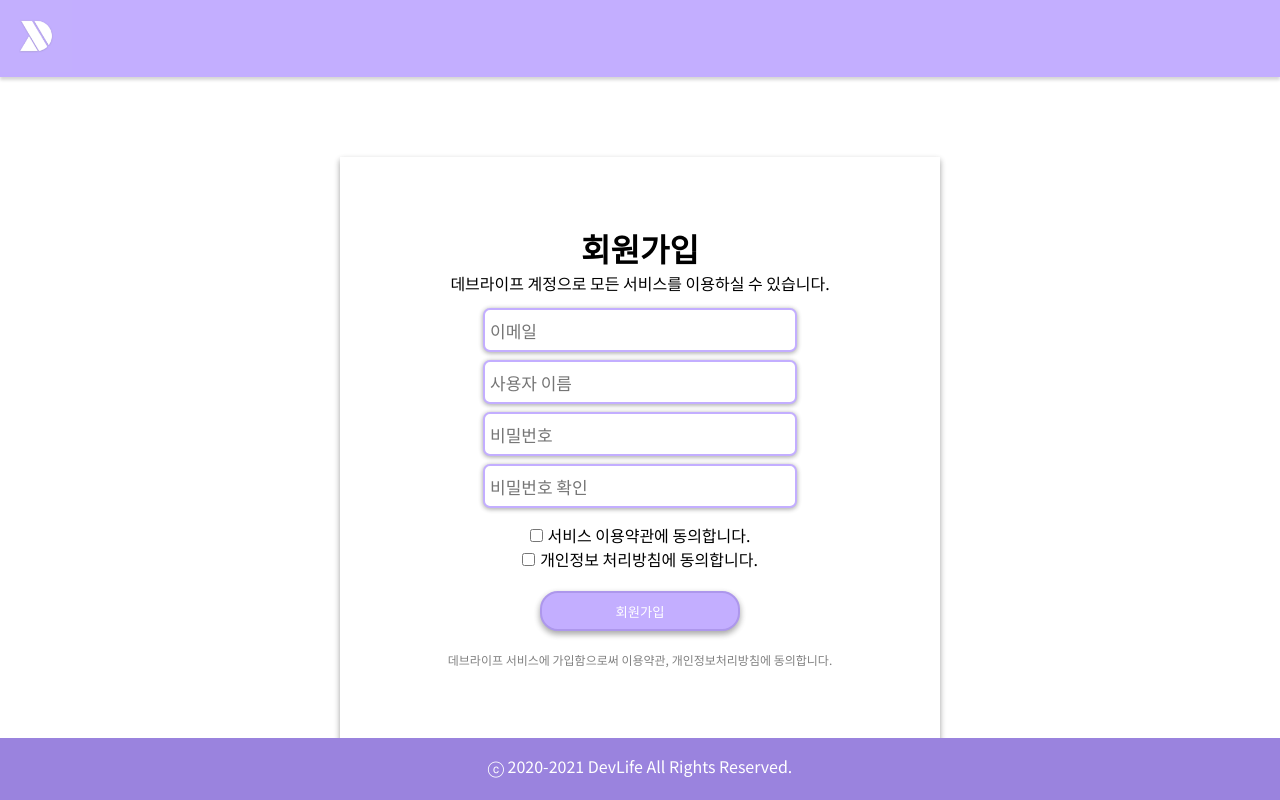
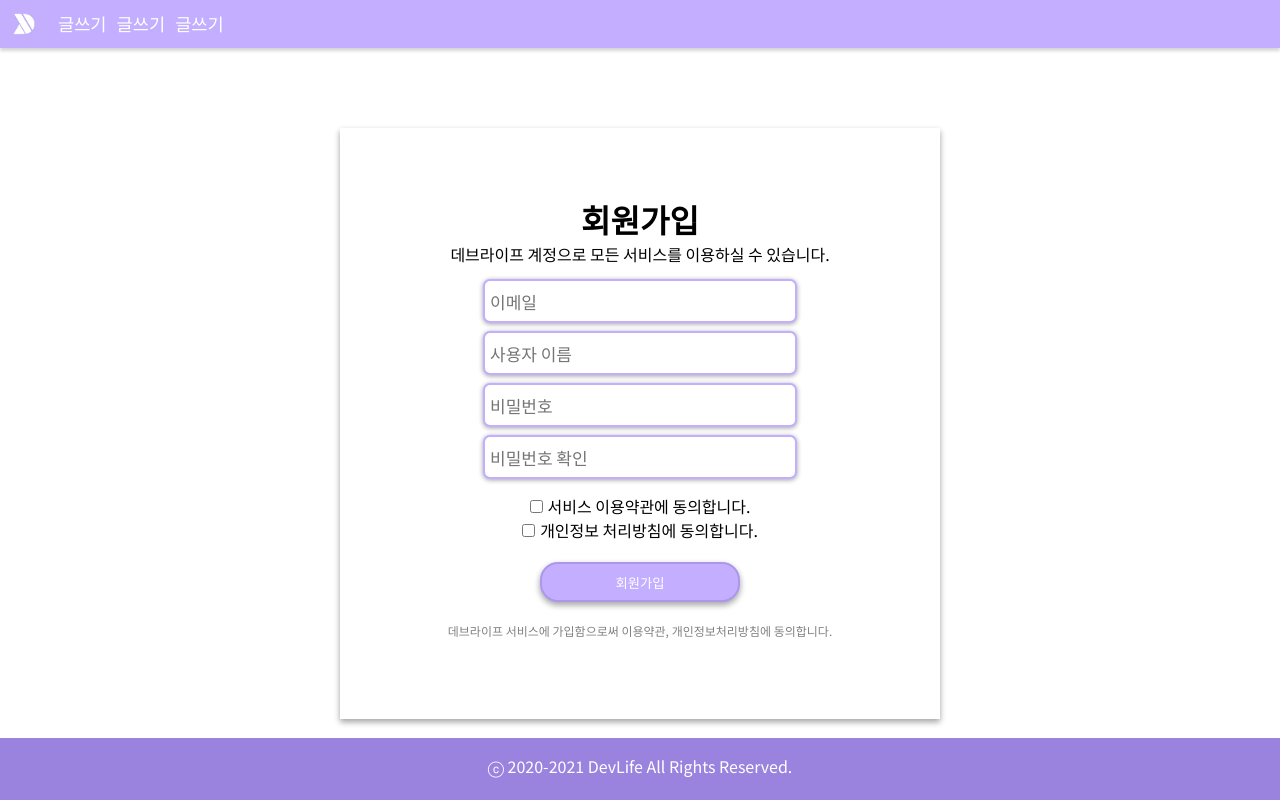
Before and after one commit to 5tarlight/devpub-frontend, a React (Create React App) app: page /register in a window 1280 px wide. Built offline with nearby package versions, Linux system fonts and the light colour scheme; what redux-pender would draw is missing.

Commit message:
header nav

```diff
--- a/src/components/Header/Header.scss
+++ b/src/components/Header/Header.scss
@@ -2,29 +2,7 @@
 
 .header {
   background: $theme-color-0;
-  display: table;
-  table-layout: fixed;
   box-shadow: 0 3px 3px rgba(0, 0, 0, 0.16);
   width: 100%;
-  height: 72px;
-
-  .header-item {
-    text-align: center;
-    padding-top: 1rem;
-    padding-bottom: 1rem;
-    display: table-cell;
-    color: white;
-    text-decoration: none;
-    font-size: 1.1rem;
-    transition: 0.2s;
-
-    &:hover {
-      background-color: $theme-color-1;
-    }
-
-    &.clicked {
-      background: white;
-      color: #5c7cfa;
-    }
-  }
+  height: 48px;
 }
--- a/src/components/Header/Header.tsx
+++ b/src/components/Header/Header.tsx
@@ -1,8 +1,8 @@
 import React, { FC } from 'react';
-import { NavLink } from 'react-router-dom';
 import style from './Header.scss';
 import classNames from 'classnames/bind';
 import HeaderLogo from './HeaderLogo/HeaderLogo';
+import HeaderNav from './HeaderNav/HeaderNav';
 
 const cx = classNames.bind(style);
 
@@ -23,22 +23,12 @@ const Header: FC<Props> = ({ isLoggedIn }) => {
     { to: '/profile', value: '프로필', shouldLoggedIn: 1 },
   ];
 
-  const navs = headerItems
-    .filter(
-      (i) =>
-        i.shouldLoggedIn == 0 ||
-        (i.shouldLoggedIn == -1 && !isLoggedIn) ||
-        (i.shouldLoggedIn == 1 && isLoggedIn),
-    )
-    .map((item, i) => (
-      <NavLink to={item.to} key={i} className={cx('header-item', 'no-drag')}>
-        {item.value}
-      </NavLink>
-    ));
-
   return (
     <header className={cx('header')}>
       <HeaderLogo />
+      <HeaderNav text={'글쓰기'} to={'/write'} />
+      <HeaderNav text={'글쓰기'} to={'/write'} />
+      <HeaderNav text={'글쓰기'} to={'/write'} />
     </header>
   );
 };
--- a/src/components/Header/HeaderLogo/HeaderLogo.scss
+++ b/src/components/Header/HeaderLogo/HeaderLogo.scss
@@ -1,5 +1,6 @@
 .header-logo {
   transition: opacity 0.1s cubic-bezier(0.12, 0, 0.39, 0);
+  float: left;
 
   &:hover {
     cursor: pointer;
--- a/src/components/Header/HeaderLogo/HeaderLogo.tsx
+++ b/src/components/Header/HeaderLogo/HeaderLogo.tsx
@@ -19,8 +19,8 @@ const HeaderLogo = () => {
       onClick={handleClick}
       src={logo}
       alt={'DevPub'}
-      height={'72px'}
-      width={'72px'}
+      height={'48px'}
+      width={'48px'}
     />
   );
 };
--- /dev/null
+++ b/src/components/Header/HeaderNav/HeaderNav.tsx
@@ -0,0 +1,21 @@
+import React, { FC } from 'react';
+import styles from './Headernav.scss';
+import classNames from 'classnames/bind';
+import { NavLink } from 'react-router-dom';
+
+const cx = classNames.bind(styles);
+
+type Props = {
+  text: string;
+  to: string;
+};
+
+const HeaderNav: FC<Props> = ({ to, text }) => {
+  return (
+    <NavLink to={to} className={cx('header-item', 'no-drag')}>
+      {text}
+    </NavLink>
+  );
+};
+
+export default HeaderNav;
--- /dev/null
+++ b/src/components/Header/HeaderNav/Headernav.scss
@@ -0,0 +1,10 @@
+@import "../../../styles/utils";
+
+.header-item {
+  text-decoration: none;
+  font-size: 1.1rem;
+  color: white;
+  line-height: 48px;
+  margin-left: 10px;
+  float: left;
+}
--- a/src/modules/register.ts
+++ b/src/modules/register.ts
@@ -99,7 +99,7 @@ const initialState: RegisterState = {
 
 export default handleActions(
   {
-    [REGISTER_POST_PENDING]: (state, action) => {
+    [REGISTER_POST_PENDING]: (state) => {
       return {
         ...state,
         pending: true,
@@ -123,7 +123,7 @@ export default handleActions(
         },
       };
     },
-    [REGISTER_POST_FAILURE]: (state, action) => {
+    [REGISTER_POST_FAILURE]: (state) => {
       return {
         ...state,
         error: true,
```
